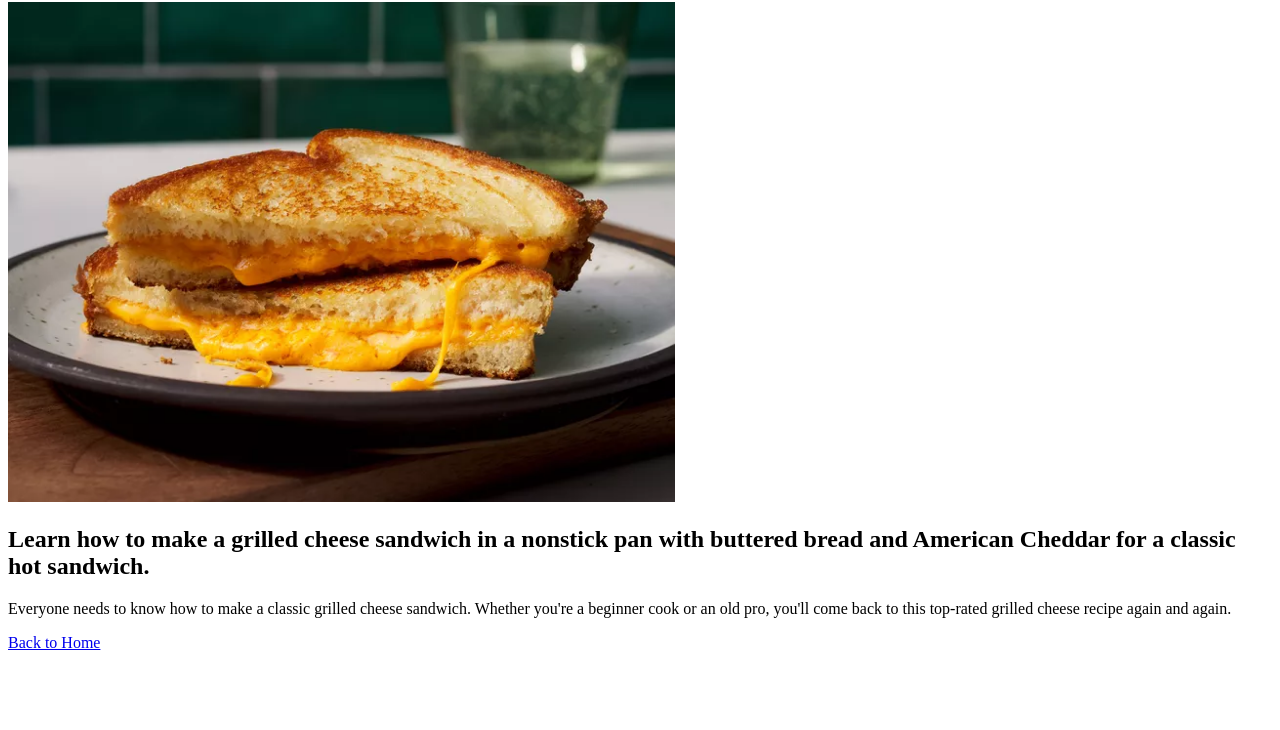
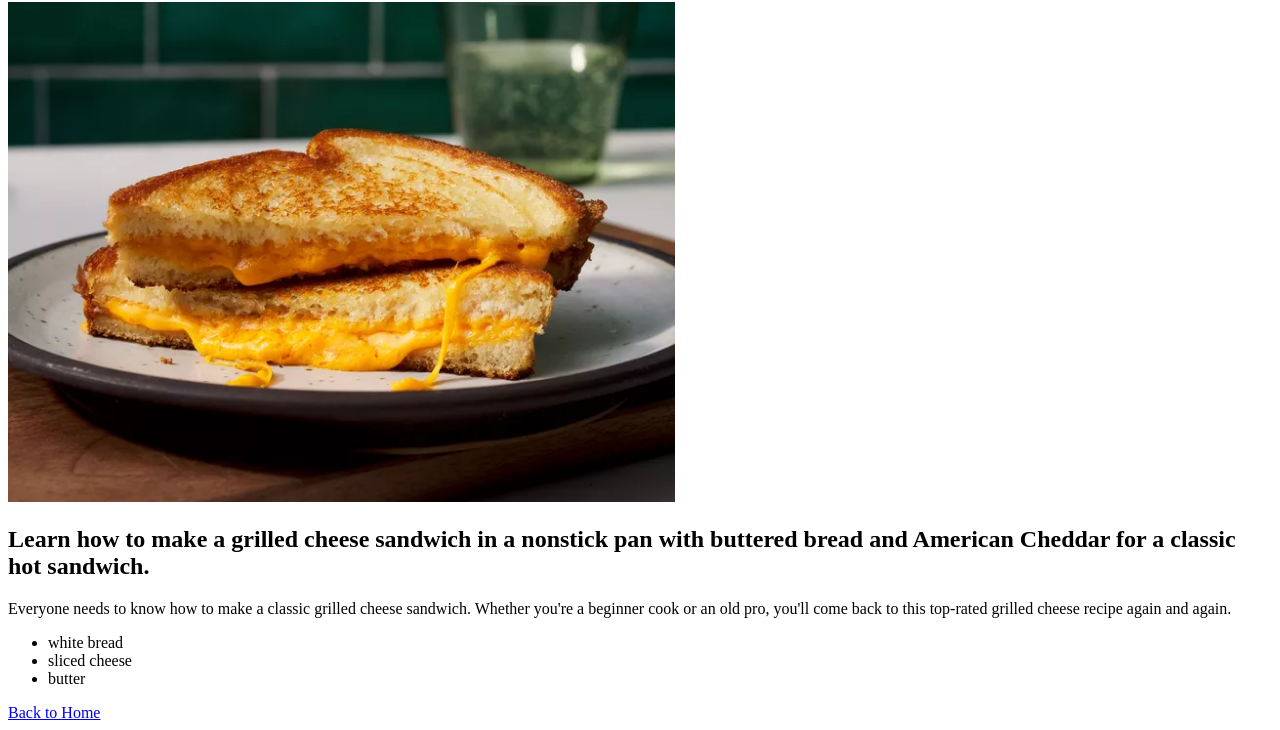
Before and after one commit to TeaPotted/odin-recipes, a plain HTML site: page recipes/grilled-cheese.html in a window 1280 px wide. Shown: the part 78-808 px from the top of the page. Drawn offline with Linux system fonts and the light colour scheme.

Commit message:
Add grilled cheese ingredients list

```diff
--- a/recipes/grilled-cheese.html
+++ b/recipes/grilled-cheese.html
@@ -21,6 +21,12 @@
 
     <!-- Ingredients -->
 
+    <ul>
+        <li>white bread</li>
+        <li>sliced cheese</li>
+        <li>butter</li>
+    </ul>
+
     <a href="../index.html">Back to Home</a>
 </body>
 </html>
```
